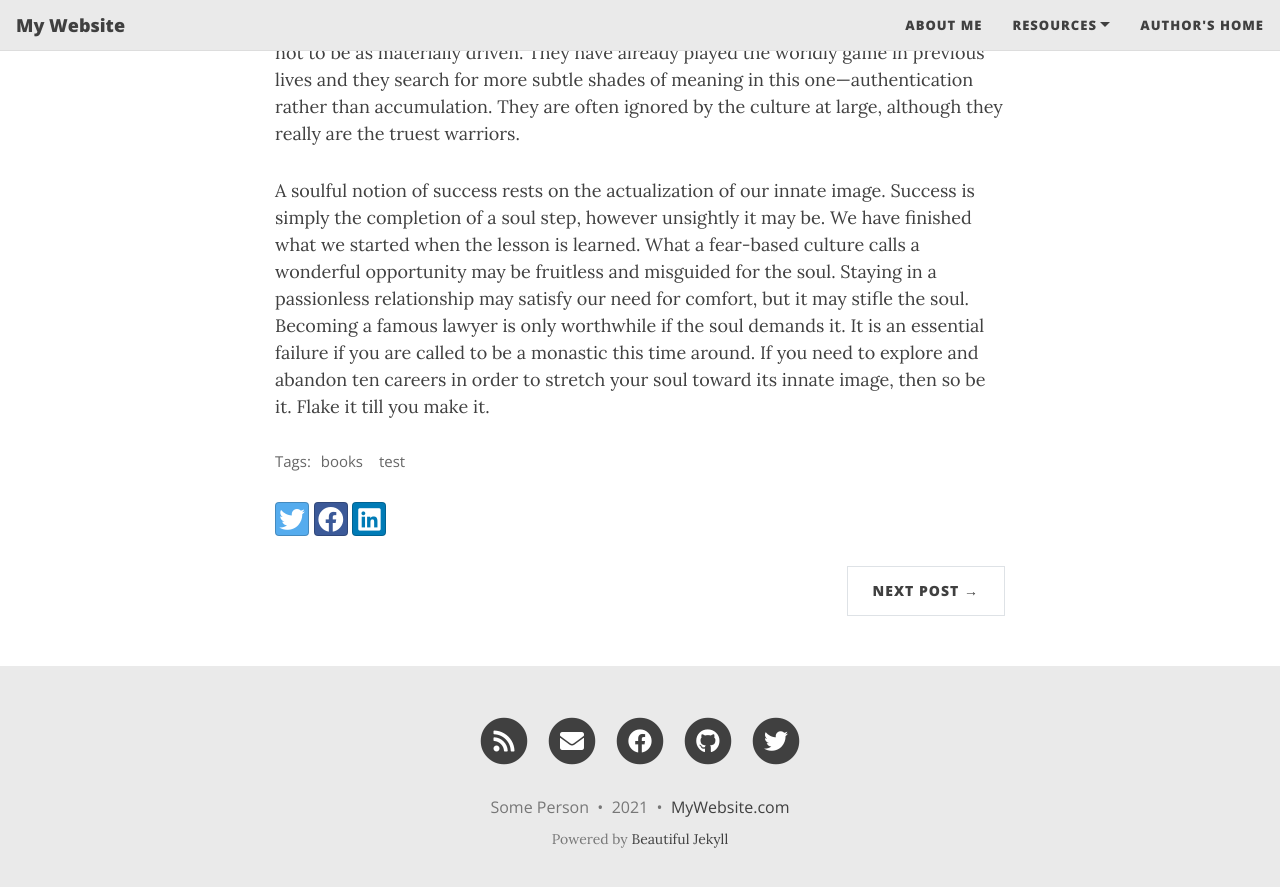
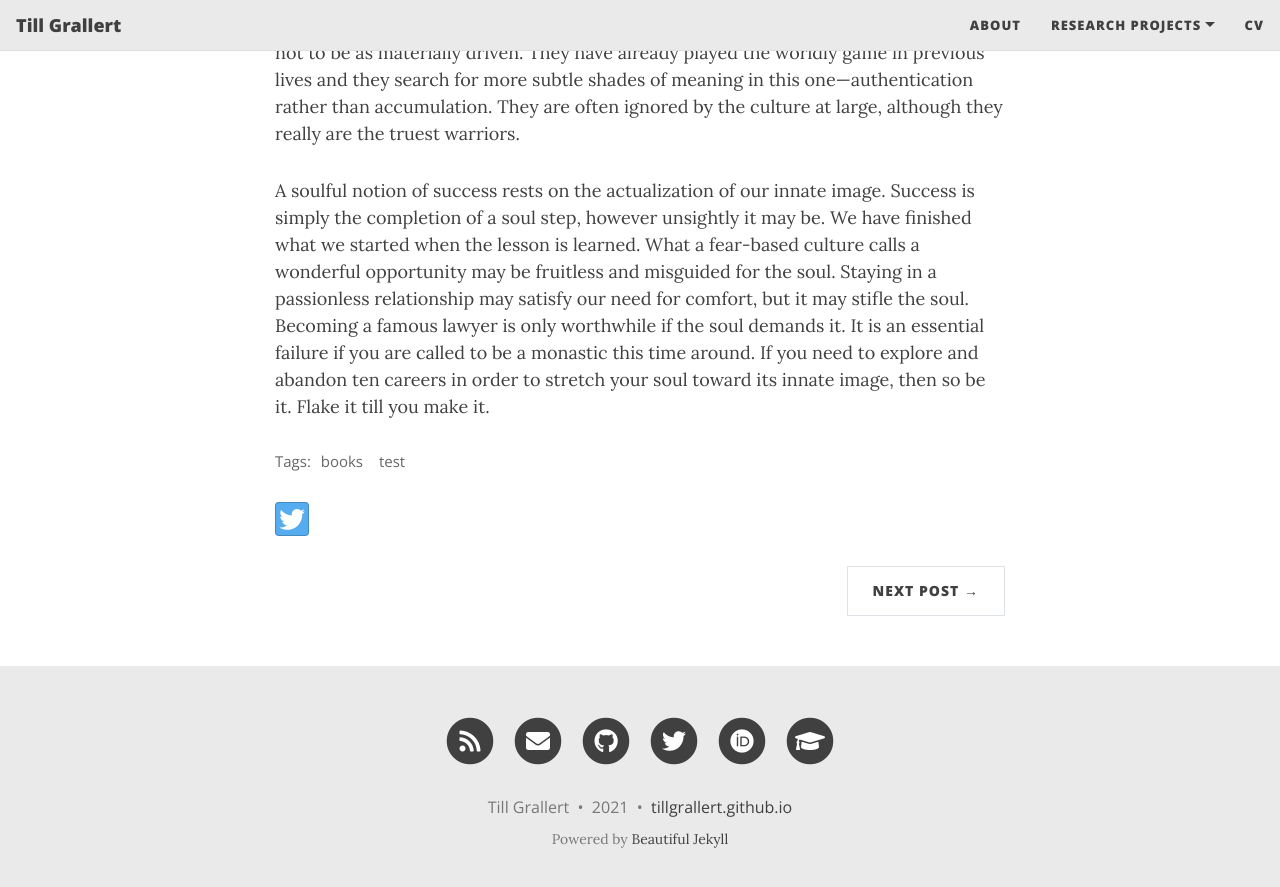
Before and after one commit to tillgrallert/beautiful-jekyll, a Jekyll site: the page built from _posts/2020-02-26-flake-it-till-you-make-it.md, in a window 1280 px wide and 900 px high, scrolled down 1085 px. Shown: the top 887 px of the window. Built offline with Jekyll 4.4.1, drawn with Linux system fonts in a browser that asks for light colours; nearby versions of some CDN libraries.

Commit message:
basic settings for the website

```diff
--- a/_config.yml
+++ b/_config.yml
@@ -6,19 +6,20 @@
 # --- Required options --- #
 
 # Name of website
-title: My Website
+title: Till Grallert
 
 # Your name to show in the footer
-author: Some Person
+author: Till Grallert
 
 # --- List of links in the navigation bar --- #
 
 navbar-links:
-  About Me: "aboutme"
-  Resources:
-    - Beautiful Jekyll: "https://beautifuljekyll.com"
-    - Learn markdown: "https://www.markdowntutorial.com/"
-  Author's home: "https://deanattali.com"
+  About: "pages/about"
+  Research Projects:
+    - Damascus: "pages/research/damascus"
+    - Food Riots: "pages/research/food-riots"
+    - Arab Periodical Studies: "pages/research/periodical-studies"
+  CV: "pages/cv"
 
 # --- Logo --- #
 
@@ -39,10 +40,11 @@ round-avatar: true
 # Select the social network links that you want to show in the footer.
 # Uncomment the links you want to show and add your information to each one.
 social-network-links:
-  email: "someone@example.com"
-  facebook: deanattali
-  github: daattali
-  twitter: daattali
+  rss: true
+  email: "till.grallert@fu-berlin.de"
+  #facebook: deanattali
+  github: tillgrallert
+  twitter: tillgrallert
 #  reddit: yourname
 #  linkedin: daattali
 #  xing: yourname
@@ -58,28 +60,28 @@ social-network-links:
 #  telegram: yourname
 #  calendly: yourname
 #  mastodon: instance.url/@username
-#  ORCID: your ORCID ID
-#  google-scholar: your google scholar
+  ORCID: 0000-0002-5739-8094
+  google-scholar: wbMPP_wAAAAJ
 
 # If you want to show a link to an RSS in the footer, add the site description here.
 # If you don't want to show an RSS link, remove the following line.
-rss-description: This website is a virtual proof that I'm awesome
+rss-description: Till Grallert's blog
 
 # --- General options --- #
 
 # Select which social network share links to show in posts
 share-links-active:
   twitter: true
-  facebook: true
-  linkedin: true
+  facebook: false
+  linkedin: false
   vk: false
 
 # How to display the link to your website in the footer
 # Remove this if you don't want a link in the footer
-url-pretty: "MyWebsite.com"
+url-pretty: "tillgrallert.github.io"
 
 # Excerpt word length - Truncate the excerpt of each post on the feed page to the specified number of words
-excerpt_length: 50
+excerpt_length: 250
 
 # Whether or not to show an excerpt for every blog post in the feed page
 feed_show_excerpt: true
@@ -185,7 +187,7 @@ date_format: "%B %-d, %Y"
 # --- You don't need to touch anything below here (but you can if you want) --- #
 
 # Output options (more information on Jekyll's site)
-timezone: "America/Toronto"
+timezone: "Europe/Berlin"
 markdown: kramdown
 highlighter: rouge
 permalink: /:year-:month-:day-:title/
```
Also changed, not shown: pages/about.md (added, +16 -0 lines).
